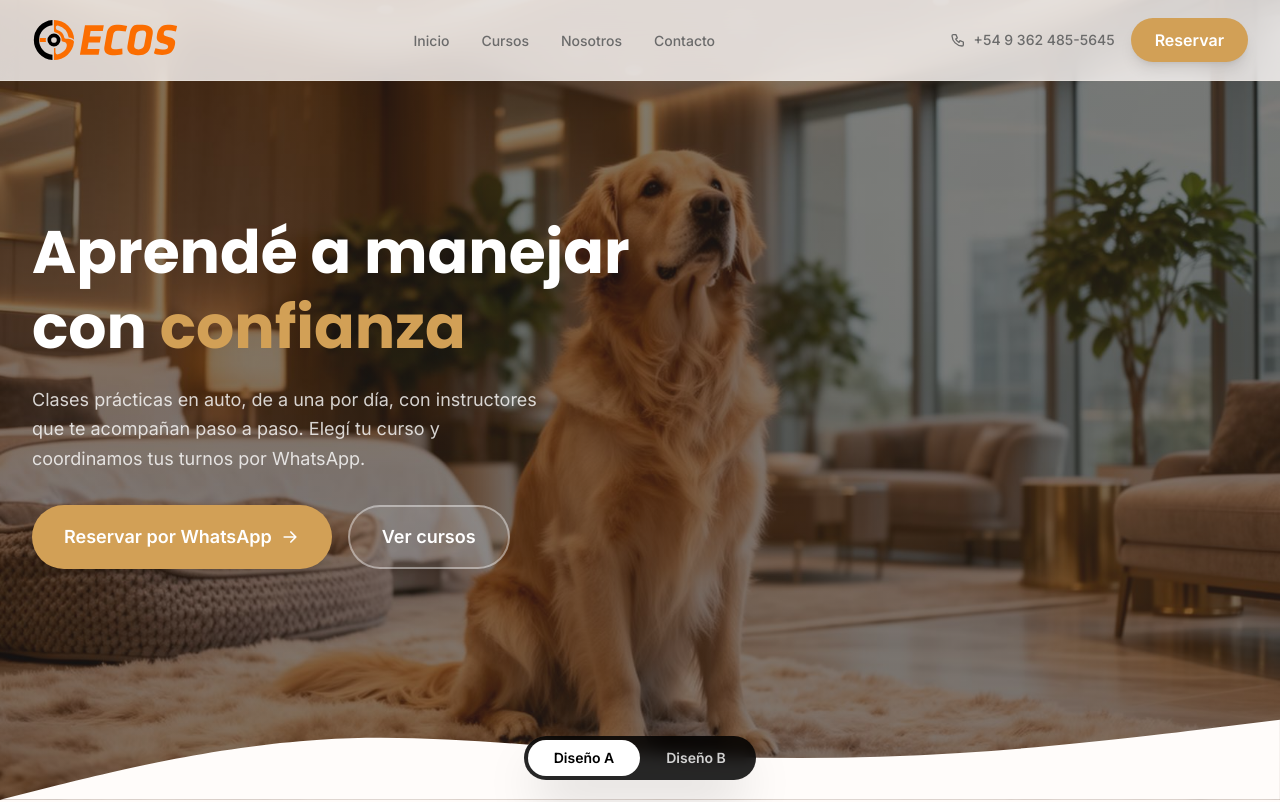
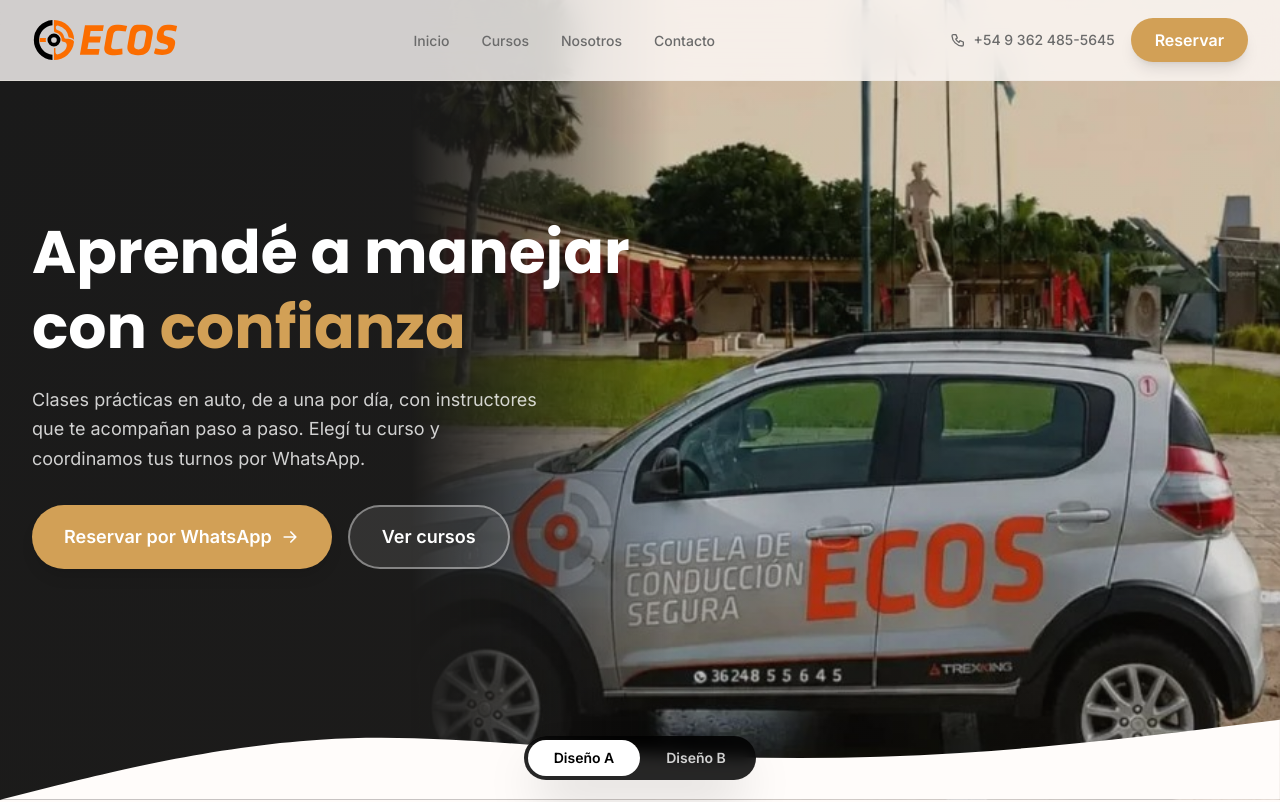
Before and after one commit to denisepujalte08/Ecos-AutoEscuela, a Next.js app: page / in a window 1280 px wide. Shown: the top 802 px of the page. Built offline with nearby package versions, Linux system fonts and the light colour scheme.

Commit message:
feat: foto del auto de ECOS en la portada (recortada) en lugar de la de la plantilla

```diff
--- a/src/components/sitio/Hero.tsx
+++ b/src/components/sitio/Hero.tsx
@@ -2,16 +2,24 @@ import Image from 'next/image';
 import { MENSAJES, whatsappUrl } from '@/lib/site';
 import { Boton } from './Boton';
 import { IconoFlecha } from './iconos';
-import { MarcoImagen } from './MarcoImagen';
 
 /** Diseño A: como la plantilla (foto a pantalla completa, degradé y onda blanca). */
 function HeroA() {
   return (
     <section className="solo-a relative flex snap-start min-h-[min(100svh,52rem)] items-center overflow-hidden pb-24 pt-20">
-      <div className="absolute inset-0">
-        {/* PROVISORIO: foto de la plantilla. Se reemplaza por una foto real de ECOS. */}
-        <Image src="/plantilla/hero.jpg" alt="Foto de portada" fill priority sizes="100vw" className="object-cover" />
-        <div className="absolute inset-0 bg-hero-overlay" />
+      {/* Fondo oscuro; en pantallas grandes el auto va a la derecha, con el borde izquierdo difuminado. */}
+      <div className="absolute inset-0 bg-secondary">
+        <div className="absolute inset-y-0 right-0 w-full lg:w-[68%] lg:[mask-image:linear-gradient(to_right,transparent,black_30%)]">
+          <Image
+            src="/auto-ecos.jpg"
+            alt="Auto de ECOS Escuela de Conducción Segura"
+            fill
+            priority
+            sizes="(min-width: 1024px) 70vw, 100vw"
+            className="object-cover object-[center_72%] lg:object-center"
+          />
+        </div>
+        <div className="absolute inset-0 bg-hero-overlay lg:opacity-30" />
       </div>
 
       <div className="relative mx-auto w-full max-w-7xl px-4 py-10 lg:px-8">
@@ -83,7 +91,14 @@ function HeroB() {
           </div>
         </div>
 
-        <MarcoImagen etiqueta="auto de ECOS / alumno al volante" className="aspect-[4/3] max-h-[55svh] w-full" />
+        <Image
+          src="/auto-ecos.jpg"
+          alt="Auto de ECOS Escuela de Conducción Segura"
+          width={876}
+          height={554}
+          sizes="(min-width: 1024px) 560px, 100vw"
+          className="aspect-[4/3] max-h-[55svh] w-full rounded-2xl object-cover shadow-card-hover"
+        />
       </div>
     </section>
   );
```
Also changed, not shown: src/components/sitio/MarcoImagen.tsx (deleted, +0 -15 lines), public/auto-ecos.jpg (added), public/plantilla/hero.jpg (deleted).
